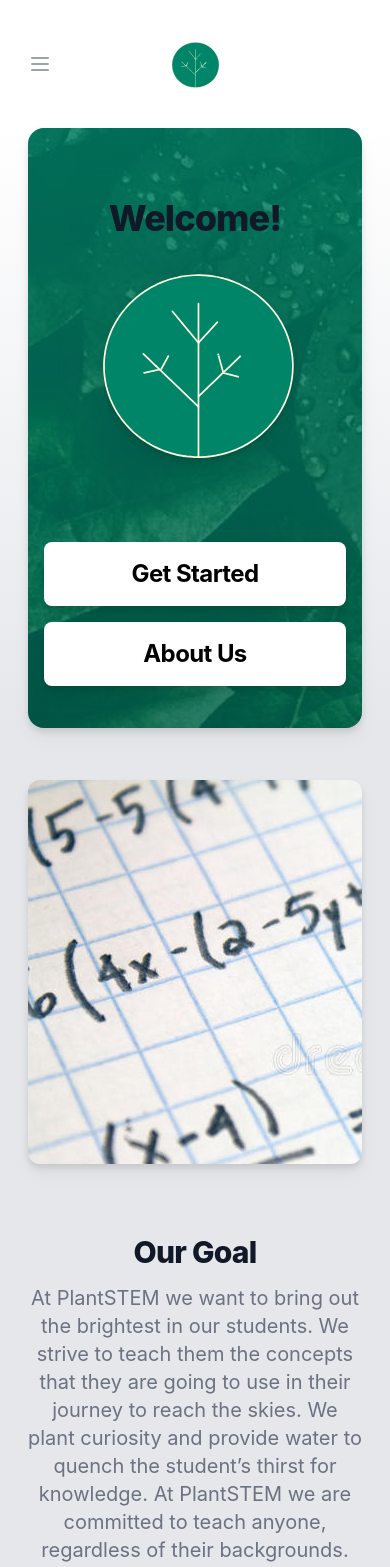
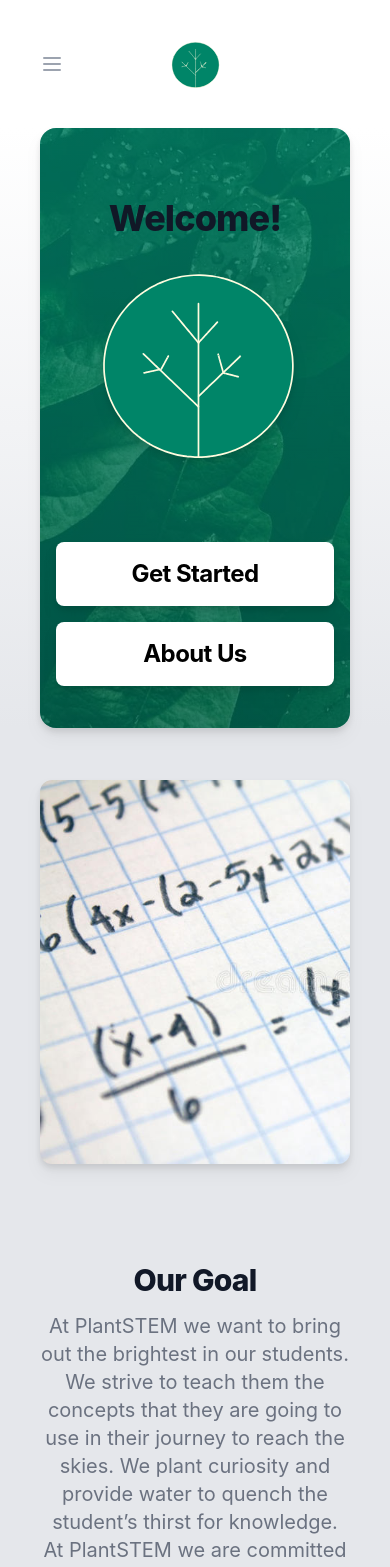
Before and after one commit to Kevin-Liu-01/PlantSTEM, a Next.js app: page / in a window 390 px wide. Shown: the top 1567 px of the page. Built offline with nearby package versions, Linux system fonts and the light colour scheme.

Commit message:
Formatting changes

```diff
--- a/components/About.tsx
+++ b/components/About.tsx
@@ -15,8 +15,8 @@
       {/*header section 2*/}
 
       <div className="bg-gradient-to-b  from-white to-gray-200  pb-12 ">
-        <div className="px-4 sm:px-6 lg:px-0">
-          <div className="mx-auto max-w-7xl">
+        <div className="mx-10 md:mx-16">
+          <div className="">
             <h2 className="text-lg font-semibold text-plantGreen">About Us</h2>
             <p className="mt-2 text-3xl font-bold leading-8 tracking-tight text-gray-900 sm:text-4xl">
               Our Mission
--- a/components/Chess.tsx
+++ b/components/Chess.tsx
@@ -12,8 +12,8 @@
         <div className="bg-gradient-to-b to-gray-500"></div>
       </div>
       {/*header section 2*/}
-      <div className="bg-gradient-to-b  from-white to-gray-200  py-12 ">
-        <div className="mx-auto max-w-7xl px-4 sm:px-6 lg:px-8">
+      <div className="bg-gradient-to-b  from-white to-gray-200  ">
+        <div className="mx-10 md:mx-16">
           <div className="relative">
             <dt>
               <div className="absolute flex h-12 w-12 items-center place-content-center rounded-md bg-plantGreen fill-white">
--- a/components/Counter.tsx
+++ b/components/Counter.tsx
@@ -15,17 +15,17 @@
       </div>
       {/*header section 2*/}
       <div className="bg-gradient-to-b  from-white to-gray-200 ">
-        <div className="relative flex justify-center h-[600px] bg-gradient-to-b to-plantGreenDark from-plantGreen max-w-7xl rounded-2xl mx-10 md:mx-auto overflow-hidden">
+        <div className="relative flex justify-center h-[600px] bg-gradient-to-b to-plantGreenDark from-plantGreen rounded-2xl mx-10 md:mx-16 overflow-hidden">
           <div className=" bg-[url('../assets/trees.jpg')] opacity-20 h-full w-full absolute "></div>
 
           <div className="justify-center mx-auto z-10">
             <div className="md:mx-0 mx-10 text-4xl leading-8 font-extrabold tracking-tight text-plantGreenLight sm:text-5xl text-center mt-16 ">
               How many trees has PlantSTEM planted?
             </div>
-            <div className="relative flex mx-auto justify-center mt-7 drop-shadow-lg text-plantGreenLight h-72 w-72 md:h-96 md:w-96 text-3xl md:text-4xl leading-8 font-bold tracking-tight  bg-plantGreen border-4 border-plantGreenLight rounded-[50%] overflow-hidden">
-              <div className=" bg-[url('../assets/leaves.jpg')] opacity-20 h-full w-full absolute "></div>
+            <div className="px-4 relative flex mx-auto justify-center mt-7 drop-shadow-lg text-plantGreenLight h-72 w-72 md:h-96 md:w-96 text-3xl md:text-4xl leading-8 font-bold tracking-tight  bg-plantGreen border-4 border-plantGreenLight rounded-[50%] overflow-hidden">
+              <div className="flex bg-[url('../assets/leaves.jpg')] opacity-20 h-full w-full absolute "></div>
 
-              <div className="z-10 pt-32 md:pt-40">
+              <div className="z-10 text-center my-auto">
                 <CountUp className="mr-1" end={113} /> trees planted!
               </div>
             </div>
--- a/components/Cs.tsx
+++ b/components/Cs.tsx
@@ -13,8 +13,8 @@
         <div className="bg-gradient-to-b to-gray-500"></div>
       </div>
       {/*header section 2*/}
-      <div className="bg-gradient-to-b  from-white to-gray-200  py-12 ">
-        <div className="mx-auto max-w-7xl px-4 sm:px-6 lg:px-8">
+      <div className="bg-gradient-to-b  from-white to-gray-200  ">
+        <div className="mx-10 md:mx-16">
           <div className="relative">
             <dt>
               <div className="absolute flex h-12 w-12 items-center justify-center rounded-md bg-plantGreen text-white">
--- a/components/Main/Main.tsx
+++ b/components/Main/Main.tsx
@@ -19,16 +19,16 @@
       {/*header section 2*/}
 
       <div className="bg-gray-200 pt-3">
-        <div className=" max-w-7xl md:mx-auto  grid grid-rows-2 md:grid-rows-1 md:grid-cols-2 ">
+        <div className=" mx-10 md:mx-16  grid grid-rows-2 md:grid-rows-1 md:grid-cols-2 ">
           <div className="flex drop-shadow-lg md:mr-12 mt-10 place-content-center">
             <a href="#" className="relative w-[100%] ">
               {
-                <div className="bg-[url('../assets/pencil.jpg')] h-96 md:h-full md:mx-0 mx-7 mb-10 rounded-xl"></div>
+                <div className="bg-[url('../assets/pencil.jpg')] bg-cover  h-96 md:h-full md:mx-0 mb-10 rounded-xl"></div>
               }
             </a>
           </div>
 
-          <div className=" place-content-center md:mt-20 md:mb-20 mb-0 mx-7 md:mx-0">
+          <div className=" place-content-center md:mt-20 md:mb-20 mb-0 md:mx-0">
             <p className=" text-3xl leading-8 font-extrabold tracking-tight text-gray-900 sm:text-4xl text-center md:text-left">
               Our Goal
             </p>
@@ -46,17 +46,17 @@
         </div>
       </div>
       {/* Counter block */}
-      <div className="relative flex justify-center h-[500px] bg-gradient-to-b to-plantGreenDark from-plantGreen max-w-7xl rounded-2xl mx-7 md:mx-auto drop-shadow-lg mt-12 overflow-hidden md:mb-0 mb-14">
-        <div className=" bg-[url('../assets/trees.jpg')] opacity-20 h-full w-full absolute "></div>
+      <div className="relative flex justify-center h-[500px] bg-gradient-to-b to-plantGreenDark from-plantGreen  rounded-2xl mx-10 md:mx-16 drop-shadow-lg mt-12 overflow-hidden md:mb-0 mb-14">
+        <div className=" bg-[url('../assets/trees.jpg')] bg-cover opacity-20 h-full w-full absolute "></div>
 
         <div className="justify-center mx-auto z-10">
           <div className="md:mx-0 mx-10 text-4xl leading-8 font-extrabold tracking-tight text-plantGreenLight sm:text-5xl text-center mt-12 ">
             How many trees has PlantSTEM planted?
           </div>
           <div className="relative flex mx-auto justify-center mt-9 drop-shadow-lg text-plantGreenLight h-64 w-64 md:h-80 md:w-80 text-2xl md:text-4xl leading-8 font-bold tracking-tight  bg-plantGreen border-4 border-plantGreenLight rounded-[50%] overflow-hidden">
-            <div className=" bg-[url('../assets/leaves.jpg')] opacity-20 h-full w-full absolute "></div>
+            <div className=" bg-[url('../assets/leaves.jpg')] bg-cover  opacity-20 h-full w-full absolute "></div>
 
-            <div className="z-10 pt-[6.5rem] md:pt-32">
+            <div className="z-10 my-auto text-center">
               <CountUp className="mr-1" end={113} /> trees planted!
             </div>
           </div>
@@ -65,8 +65,8 @@
 
       {/*Discord block */}
 
-      <div className="  bg-gray-200 max-w-7xl mx-auto grid grid-rows-2 md:grid-rows-1 md:grid-cols-2">
-        <div className="grow mx-7 md:mr-12 md:ml-0 drop-shadow-lg md:mt-12 mt-0 md:mb-0 mb-10 ">
+      <div className="  bg-gray-200 mx-10 md:mx-16 grid grid-rows-2 md:grid-rows-1 md:grid-cols-2">
+        <div className="grow  md:mr-12 md:ml-0 drop-shadow-lg md:mt-12 mt-0 md:mb-0 mb-10 ">
           <iframe
             src="https://discord.com/widget?id=991282168154308769&theme=dark"
             width="350"
@@ -78,7 +78,7 @@
           ></iframe>
         </div>
 
-        <div className="md:ml-0 flex flex-col place-content-center md:mt-10 mx-7 md:mx-0 md:mb-0 mb-10">
+        <div className="md:ml-0 flex flex-col place-content-center md:mt-10  md:mx-0 md:mb-0 mb-10">
           <div className="mb-6">
             <p className=" text-3xl leading-8 font-extrabold tracking-tight text-gray-900 sm:text-4xl">
               Ready to get started?
--- a/components/Main/Main_Contents.tsx
+++ b/components/Main/Main_Contents.tsx
@@ -8,8 +8,8 @@
 
   return (
     <div className="bg-gradient-to-b from-white to-gray-200 ">
-      <div className="drop-shadow-lg relative md:mx-auto mx-7 flex flex-col justify-center h-[600px] bg-gradient-to-b to-plantGreenDark from-plantGreen max-w-7xl rounded-2xl   overflow-hidden">
-        <div className=" bg-[url('../assets/leaves.jpg')] opacity-20 h-full w-full absolute "></div>
+      <div className="drop-shadow-lg relative  mx-10 md:mx-16 flex flex-col justify-center h-[600px] bg-gradient-to-b to-plantGreenDark from-plantGreen  rounded-2xl   overflow-hidden">
+        <div className=" bg-[url('../assets/leaves.jpg')] bg-cover  opacity-20 h-full w-full absolute "></div>
 
         <div className="flex flex-col justify-center z-10">
           <div className="text-4xl leading-8 font-extrabold tracking-tight text-gray-900 sm:text-5xl text-center mt-8 md:mt-16 select-none  ">
--- a/components/Math.tsx
+++ b/components/Math.tsx
@@ -14,8 +14,8 @@
       </div>
       {/*header section 2*/}
 
-      <div className="bg-gradient-to-b  from-white to-gray-200  py-12 ">
-        <div className="mx-auto max-w-7xl px-4 sm:px-6 lg:px-8">
+      <div className="bg-gradient-to-b  from-white to-gray-200  ">
+        <div className="mx-10 md:mx-16">
           <div className="relative">
             <dt>
               <div className="absolute flex h-12 w-12 items-center justify-center rounded-md bg-plantGreen text-white">
--- a/components/Navbar.tsx
+++ b/components/Navbar.tsx
@@ -18,11 +18,11 @@
     return classes.filter(Boolean).join(" ");
   }
   return (
-    <div className="bg-white py-8 md:px-0 px-7">
+    <div className="bg-white py-8">
       <Disclosure as="nav">
         {({ open }) => (
           <>
-            <div className="max-w-7xl mx-auto ">
+            <div className="mx-10 md:mx-14">
               <div className="relative flex items-center justify-between h-16">
                 <div className="absolute inset-y-0 left-0 flex items-center sm:hidden">
                   {/* Mobile menu button*/}
```
